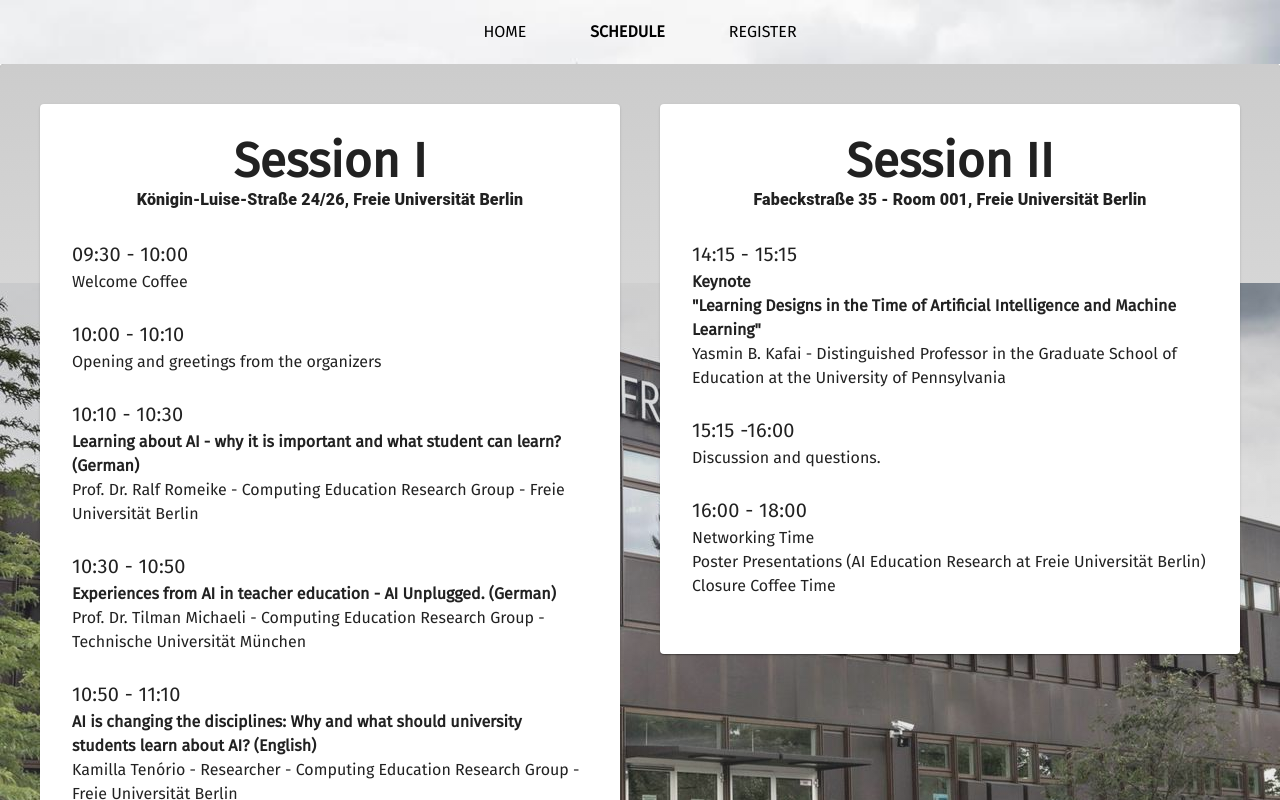
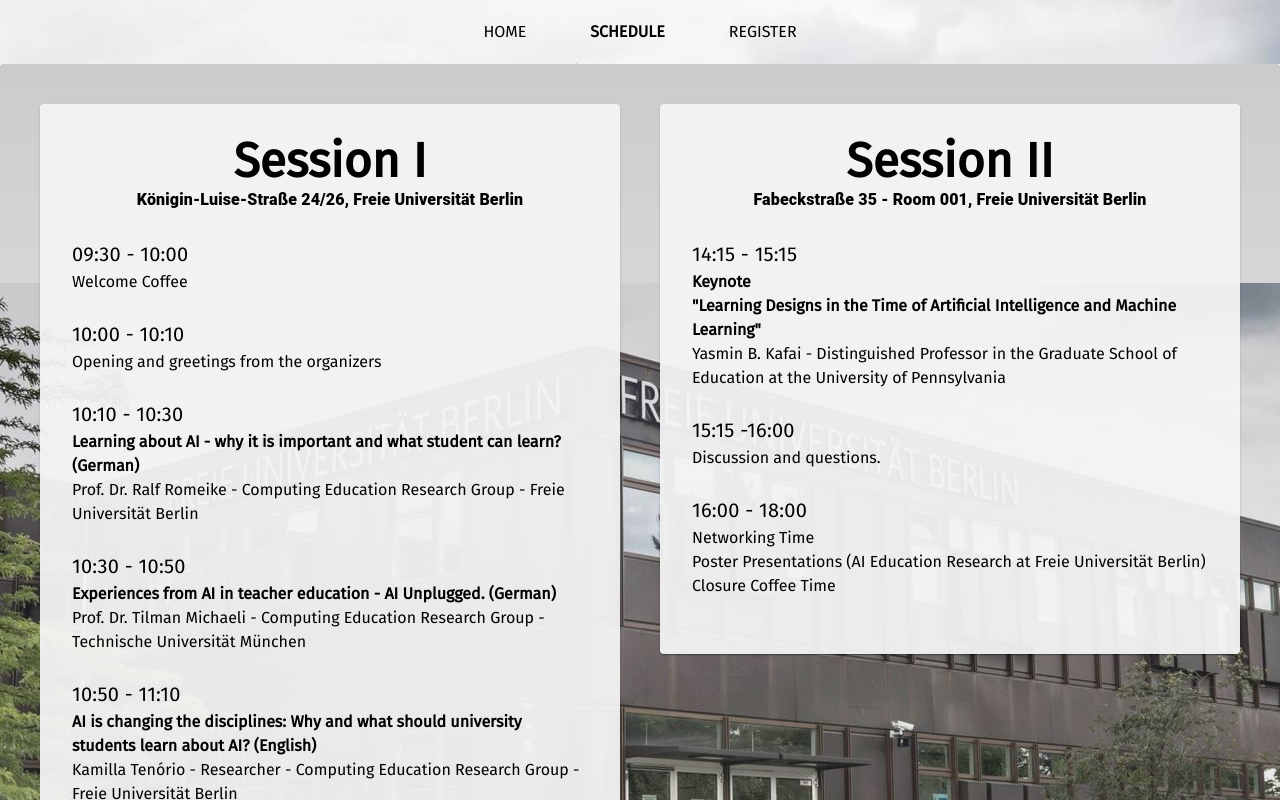
Before and after one commit to gregoryalbertt/AiWorkshop, a Vue app: page /schedule in a window 1280 px wide. Shown: the top 800 px of the page. Built offline with nearby package versions, Linux system fonts and the light colour scheme.

Commit message:
Increasing the transparency in the cards

```diff
--- a/src/views/TheForm.vue
+++ b/src/views/TheForm.vue
@@ -7,7 +7,7 @@
 
             <base-card>
 
-                <v-card class="pa-md-10 mt-10 mx-lg-auto">
+                <v-card class="text-format pa-md-10 mt-10 mx-lg-auto">
                     <div ref="subscribe" class="text-h2 font-weight-black text-center mb-4 pb-4">
                         Registration
                     </div>
@@ -84,3 +84,14 @@ const submit = handleSubmit(values => {
         });
 })
 </script>
+
+<style scoped>
+
+.text-format {
+    color: rgb(0, 0, 0);
+    background-color: rgba(245, 245, 245, 0.97);
+    margin-top: 5%;
+    text-align: center;
+}
+
+</style>
--- a/src/views/TheSchedule.vue
+++ b/src/views/TheSchedule.vue
@@ -4,7 +4,7 @@
             <v-row>
 
                 <v-col class="pr-0" cols="12" sm="6">
-                    <v-card class="mt-10 ml-10 mr-5 pa-8">
+                    <v-card class="text-format mt-10 ml-10 mr-5 pa-8">
                         <div class="text-h3 font-weight-black text-center">
                             Session I
                         </div>
@@ -80,7 +80,7 @@
                     </v-card>
                 </v-col>
                 <v-col class="pl-0" cols="12" sm="6">
-                    <v-card class="mt-10 mr-10 ml-5 pa-8">
+                    <v-card class="text-format mt-10 mr-10 ml-5 pa-8">
                         <div class="text-h3 font-weight-black text-center">
                             Session II
                         </div>
@@ -134,6 +134,12 @@ export default {
     background-color: white;
 }
 
+.text-format {
+    color: rgb(0, 0, 0);
+    background-color: rgba(245, 245, 245, 0.941);
+    margin-top: 5%;
+}
+
 span {
     padding: 1rem;
     margin: 1rem;
```
